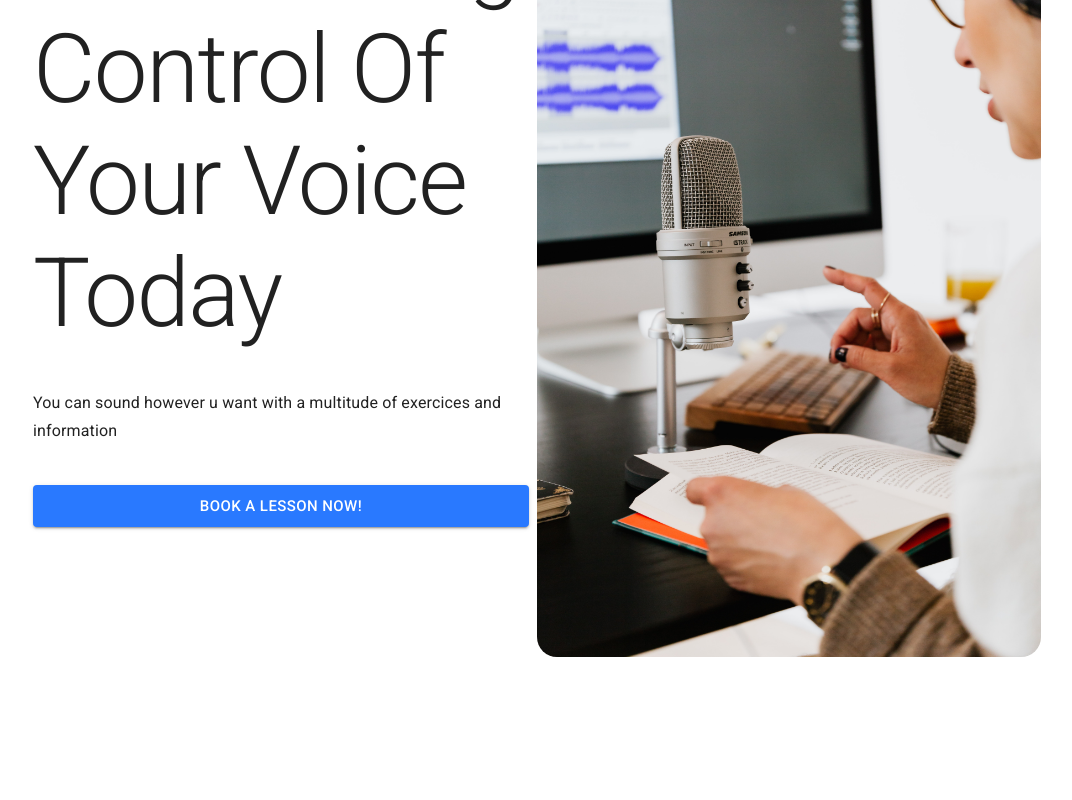
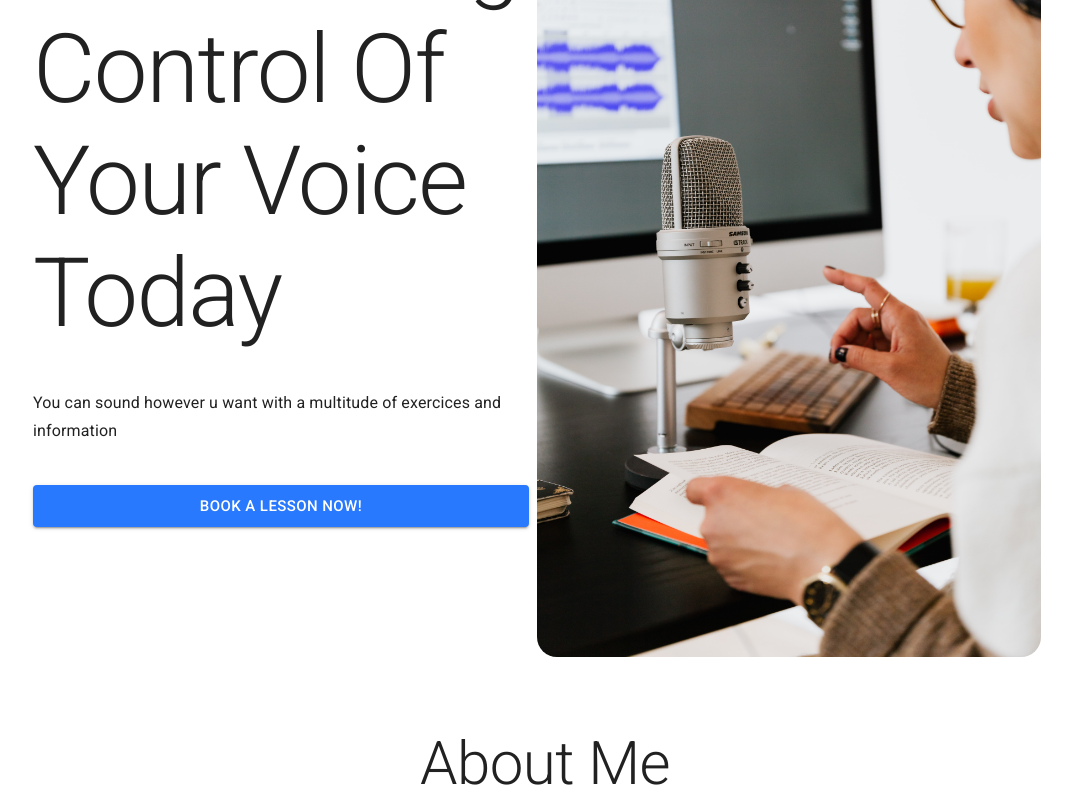
Before and after one commit to Chloe199719/VoiceWebsite, a React (Create React App) app: page / in a window 1280 px wide. Shown: the part 307-1107 px from the top of the page, without its empty margins (95-1167 px from the left). Before the commit the page ends 1035 px from the top, so only its background shows below. Built offline with nearby package versions, Linux system fonts and the light colour scheme.

Commit message:
About me start

```diff
--- a/src/App.js
+++ b/src/App.js
@@ -9,6 +9,7 @@ import "@fontsource/roboto/500.css";
 import "@fontsource/roboto/700.css";
 import { BrowserRouter, Route, Routes } from "react-router-dom";
 import LandingPage from "./modules/main/landing/LandingPage";
+import Index from "./modules/main/landing";
 
 const theme = createTheme({
   palette: {
@@ -33,7 +34,7 @@ function App() {
         <CssBaseline />
         <Header />
         <Routes>
-          <Route path="/" element={<LandingPage />} />
+          <Route path="/" element={<Index />} />
         </Routes>
       </ThemeProvider>
     </BrowserRouter>
--- a/src/modules/header/Header.js
+++ b/src/modules/header/Header.js
@@ -11,8 +11,7 @@ import {
 } from "@mui/material";
 import { Box } from "@mui/system";
 import React from "react";
-import AdbIcon from "@mui/icons-material/Adb";
-import { createTheme } from "@mui/material/styles";
+
 import Content from "./content";
 import AvatarMenu from "./Avatar";
 import { Link } from "react-router-dom";
--- /dev/null
+++ b/src/modules/main/landing/Aboutme.jsx
@@ -0,0 +1,17 @@
+import { Typography } from "@mui/material";
+import { Box, Container } from "@mui/system";
+import React from "react";
+
+function Aboutme() {
+  return (
+    <Container>
+      <Box
+        sx={{ display: "flex", flexDirection: "column", alignItems: "center" }}
+      >
+        <Typography variant="h2">About Me</Typography>
+      </Box>
+    </Container>
+  );
+}
+
+export default Aboutme;
--- /dev/null
+++ b/src/modules/main/landing/index.jsx
@@ -0,0 +1,14 @@
+import React from "react";
+import Aboutme from "./Aboutme";
+import LandingPage from "./LandingPage";
+
+function Index() {
+  return (
+    <>
+      <LandingPage />
+      <Aboutme />
+    </>
+  );
+}
+
+export default Index;
```
